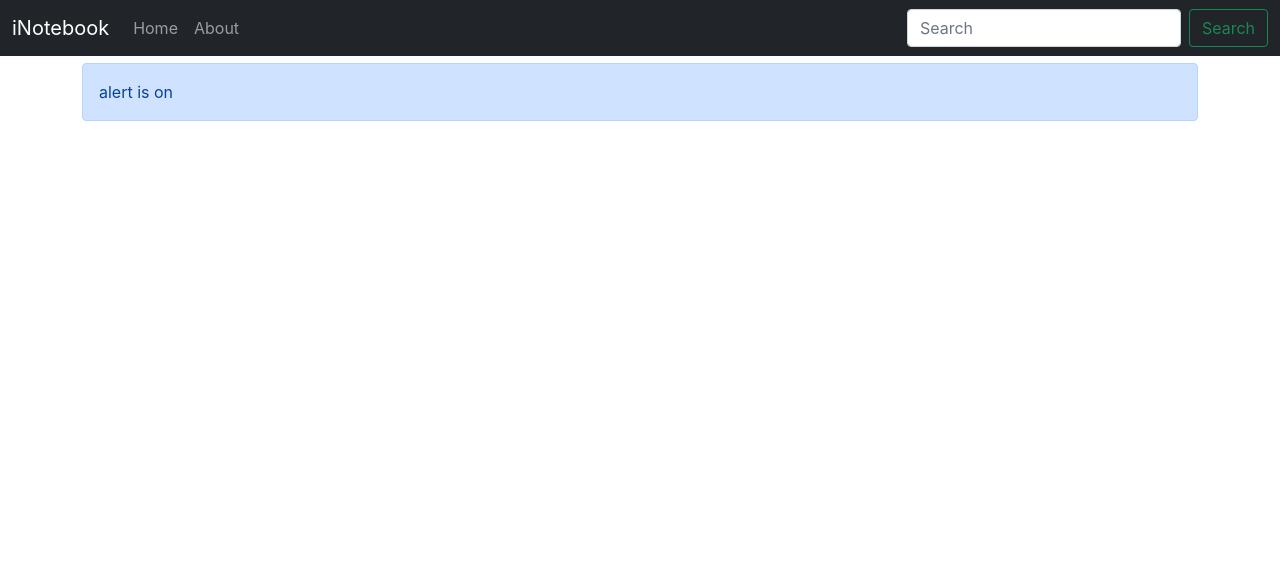
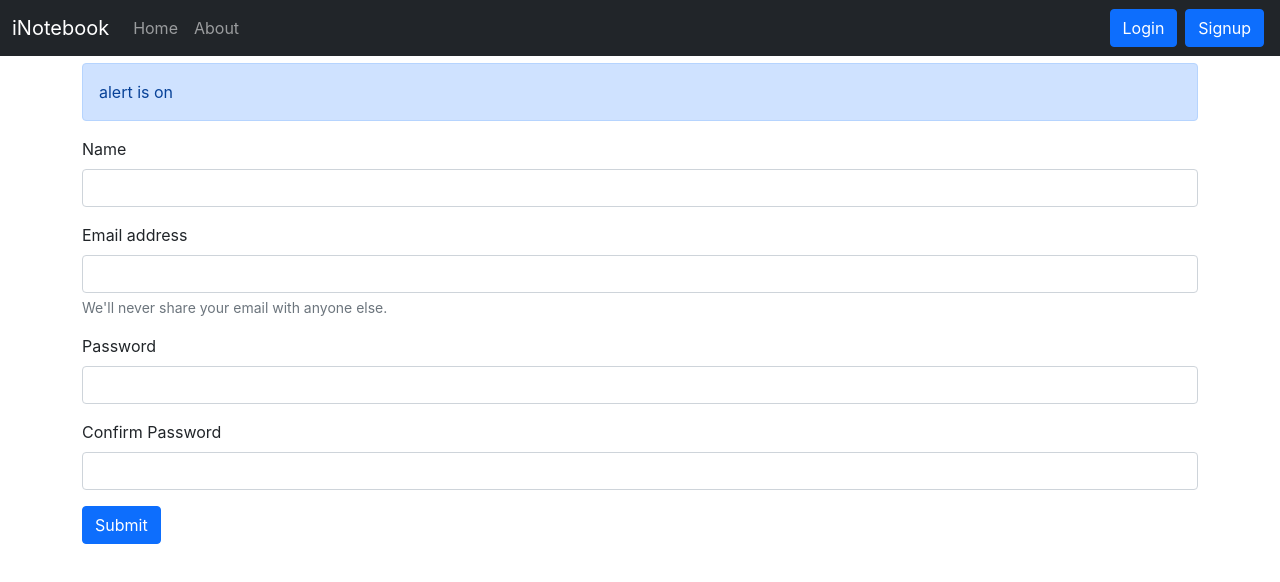
Before and after one commit to Dp20703/inotebook, a React (Create React App) app: page /signup in a window 1280 px wide. Shown: the top 582 px of the page. Built offline with nearby package versions, Linux system fonts and the light colour scheme.

Commit message:
Created Login and Signup Pages

```diff
--- a/src/App.js
+++ b/src/App.js
@@ -6,6 +6,8 @@
 import Home from './components/Home';
 import About from './components/About';
 import Alert from './components/Alert';
+import Login from './components/Login';
+import Signup from './components/Signup';
 
 function App() {
   return (
@@ -18,6 +20,8 @@
             <Routes>
               <Route exact path="/" element={<Home />}></Route>
               <Route exact path="/about" element={<About />}></Route>
+              <Route exact path="/login" element={<Login />}></Route>
+              <Route exact path="/signup" element={<Signup />}></Route>
             </Routes>
           </div>
         </Router>
--- /dev/null
+++ b/src/components/Login.js
@@ -0,0 +1,52 @@
+import React, { useState } from 'react'
+import { useNavigate  } from 'react-router-dom'
+
+const Login = () => {
+    const [credentails, setcredentails] = useState({ email: '', password: '' })
+    let history = useNavigate ()
+
+    const handleSubmit = async (e) => {
+        e.preventDefault();
+        //API call
+        const response = await fetch(`http://localhost:5000/api/auth/login`, {
+            method: "POST",
+            headers: {
+                "Content-Type": "application/json",
+            },
+            body: JSON.stringify({ email: credentails.email, password: credentails.password }),
+        });
+        const json = await response.json()
+        console.log(json)
+        if (json.success) {
+            //save the auth token and redirect:
+            localStorage.setItem('token', json.authtoken);
+            history('/')
+        }
+        else {
+            alert('Invaild Credentails')
+        }
+    }
+
+    const onChange = (e) => {
+        setcredentails({ ...credentails, [e.target.name]: e.target.value })
+    }
+    return (
+        <div>
+            <form onSubmit={handleSubmit} >
+                <div className="mb-3">
+                    <label htmlFor="email" className="form-label">Email address</label>
+                    <input type="email" value={credentails.email} className="form-control" name='email' id="email" aria-describedby="emailHelp" onChange={onChange} required/>
+                    <div id="emailHelp" className="form-text">We'll never share your email with anyone else.</div>
+                </div>
+                <div className="mb-3">
+                    <label htmlFor="password" className="form-label">Password</label>
+                    <input type="password" value={credentails.password} className="form-control" name='password' id="password" onChange={onChange} minLength={5} required />
+                </div>
+
+                <button  type="submit" className="btn btn-primary">Submit</button>
+            </form>
+        </div>
+    )
+}
+
+export default Login
--- a/src/components/Navbar.js
+++ b/src/components/Navbar.js
@@ -22,8 +22,8 @@
                             </li>
                         </ul>
                         <form className="d-flex">
-                            <input className="form-control me-2" type="search" placeholder="Search" aria-label="Search" />
-                            <button className="btn btn-outline-success" type="submit">Search</button>
+                        <Link className="btn btn-primary mx-1" to="/login" role="button">Login</Link>
+                        <Link className="btn btn-primary mx-1" to="/signup" role="button">Signup</Link>
                         </form>
                     </div>
                 </div>
--- /dev/null
+++ b/src/components/Signup.js
@@ -0,0 +1,64 @@
+
+import React, { useState } from 'react'
+import { useNavigate } from 'react-router-dom'
+
+const Signup = () => {
+    const [credentails, setcredentails] = useState({ name: '', email: '', password: '', cpassword: '' })
+    let history = useNavigate()
+    const { name, email, password, cpassword } = credentails
+
+    const handleSubmit = async (e) => {
+        e.preventDefault();
+        //API call
+        const response = await fetch(`http://localhost:5000/api/auth/createuser`, {
+            method: "POST",
+            headers: {
+                "Content-Type": "application/json",
+            },
+            body: JSON.stringify({ name, email, password }),
+        });
+        const json = await response.json()
+        console.log(json)
+        if (json.success) {
+            //save the auth token and redirect:
+            localStorage.setItem('token', json.authtoken);
+            history('/')
+        }
+        else {
+            alert('Invaild Credentails')
+        }
+    }
+
+    const onChange = (e) => {
+        setcredentails({ ...credentails, [e.target.name]: e.target.value })
+    }
+    return (
+        <div>
+            <form onSubmit={handleSubmit} >
+                <div className="mb-3">
+                    <label htmlFor="name" className="form-label">Name</label>
+                    <input type="text" value={name} className="form-control" name='name' id="name" aria-describedby="emailHelp" onChange={onChange} minLength={3} required/>
+
+                </div>
+                <div className="mb-3">
+                    <label htmlFor="email" className="form-label">Email address</label>
+                    <input type="email" value={email} className="form-control" name='email' id="email" aria-describedby="emailHelp" onChange={onChange} required/>
+                    <div id="emailHelp" className="form-text">We'll never share your email with anyone else.</div>
+                </div>
+                <div className="mb-3">
+                    <label htmlFor="password" className="form-label">Password</label>
+                    <input type="password" value={password} className="form-control" name='password' id="password" onChange={onChange} minLength={5} required/>
+                </div>
+                <div className="mb-3">
+                    <label htmlFor="cpassword" className="form-label">Confirm Password</label>
+                    <input type="password" value={cpassword} className="form-control" name='cpassword' id="cpassword" onChange={onChange} minLength={5} required />
+                </div>
+
+                <button type="submit" className="btn btn-primary">Submit</button>
+            </form>
+        </div>
+    )
+}
+
+
+export default Signup
```
Also changed, not shown: 1 other file (tests, documents, lock files or other folders).
